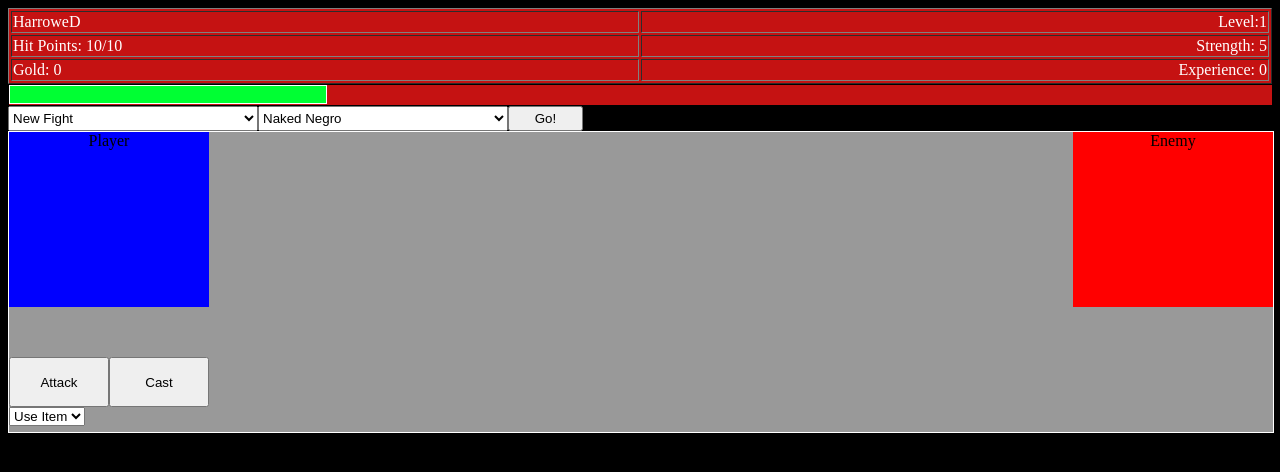
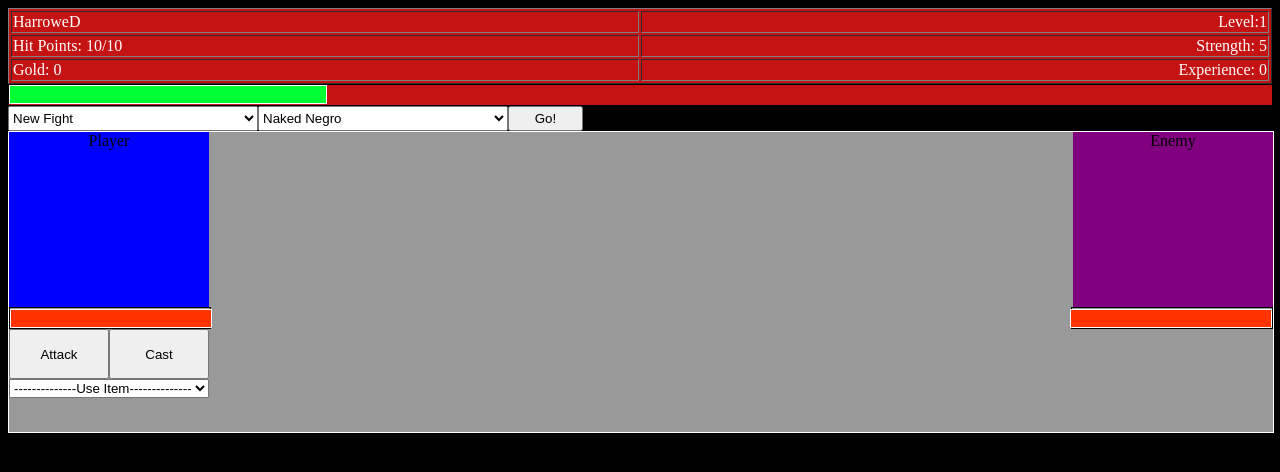
Before and after one commit to TheHarrowed/Harrowing-Test, a plain HTML site: page index.html in a window 1280 px wide. Drawn offline with Linux system fonts and the light colour scheme.

Commit message:
Updated Battle Screen

```diff
--- a/css/style.css
+++ b/css/style.css
@@ -38,7 +38,7 @@ body{
 .mobPicture{
 	width: 200px;
 	height: 175px;
-	background-color:red;
+	background-color:purple;
 	float:right;
 	position:relative;
 }
@@ -47,19 +47,51 @@ body{
 	clear:both;
 	width: 100px;
 	height: 50px;
-	margin-top:50px;
 }
 .playerCastButton{
 	float:left;
 	width:100px;
 	height:50px;
-	margin-top:50px;
 }
 .playerBattle{
 
 }
 #itemBar{
+	float:left;
+	text-align:right;
 	width: 200px;
 	height:25px;
 	clear:both;
 }
+#hpContainer{
+	float:left;
+	clear:left;
+	width:200px;
+	height:20px;
+	border:1px solid black;
+}
+#playerHP{
+	float:left;
+	clear:left;
+	width:100%;/*change this width */
+	margin-top:1px;
+    border:1px solid white;
+    background-color:#F30;
+    height:17px;
+}
+#hpContainer2{
+	float:right;
+	clear:right;
+	width:200px;
+	height:20px;
+	border:1px solid black;
+}
+#mobHP{
+	float:right;
+	clear:right;
+	width:100%;/*change this width */
+	margin-top:1px;
+    border:1px solid white;
+    background-color:#F30;
+    height:17px;
+}
--- a/index.html
+++ b/index.html
@@ -54,6 +54,7 @@
      <br />
 
 <div class="gameWindow" style="width:100%; height:300px; border:1px solid white;">
+	<div class="battleWindow">
     	<div class="playerBattle">
    		  <div class="playerPicture">
         		<center>Player</center>
@@ -67,15 +68,28 @@
    	  </center>
        	</div>
    	  </div>
-      <button class="playerAttackButton" type="button" onclick="playerAttack()"> Attack </button>
-      <button class="playerCastButton" type="button" onclick="playerCast()"> Cast </button>
+
+     <div id="hpContainer2">
+    	<div id="mobHP">
+  		</div>
+	</div>
+
+      <div id="hpContainer">
+    	<div id="playerHP">
+  		</div>
+	</div>
+</div>
+
+  <button class="playerAttackButton" type="button" onclick="playerAttack()"> Attack </button>
+  <button class="playerCastButton" type="button" onclick="playerCast()"> Cast </button>
 
   <div id="itemBar">
     	<select class="itemSelect">
-    	  <option value="0">      Use Item       </option>
+    	  <option value="0">--------------Use Item--------------</option>
      </select>
     </div>
 
     </div>
+
 </body>
 </html>
```
